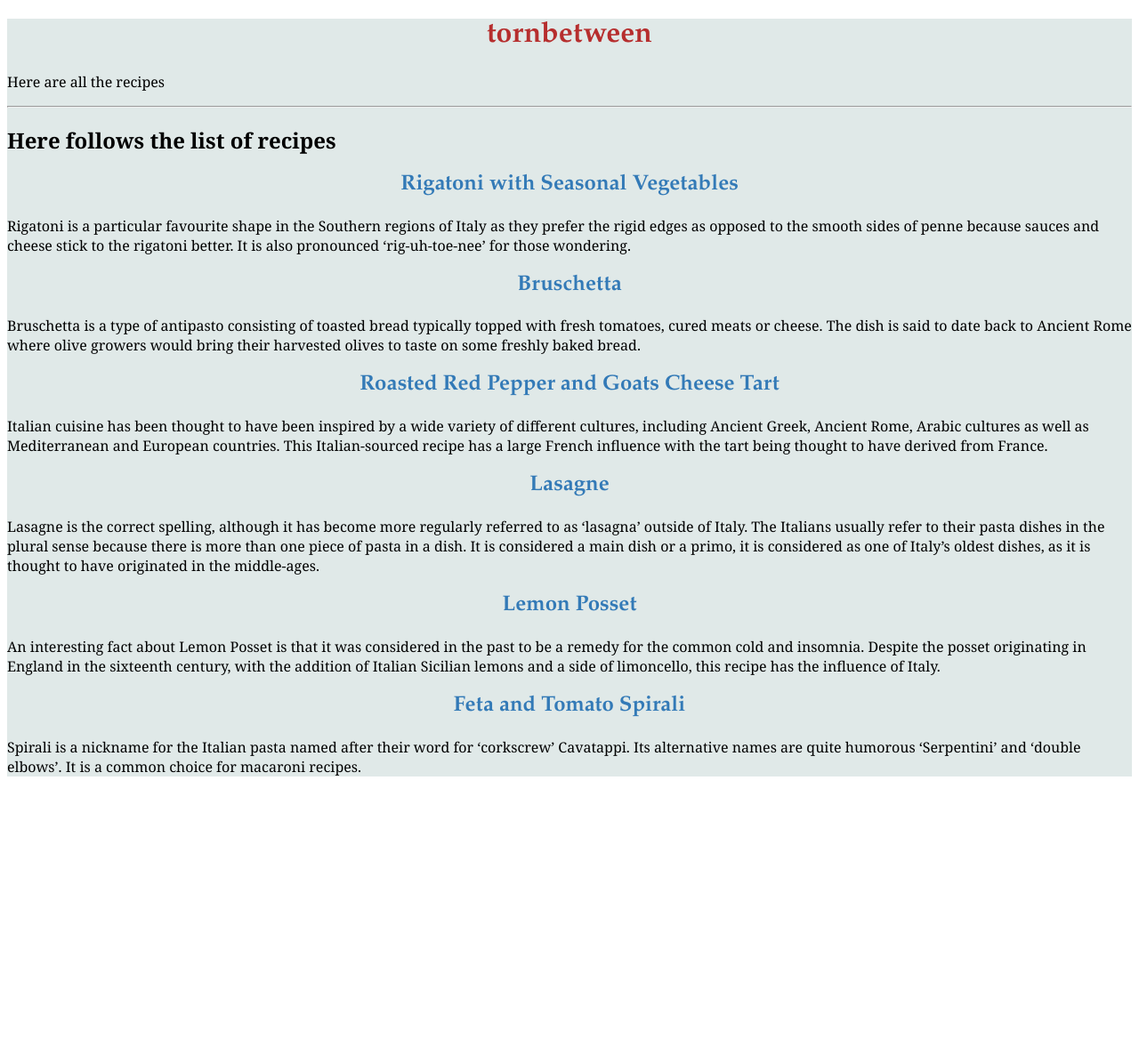
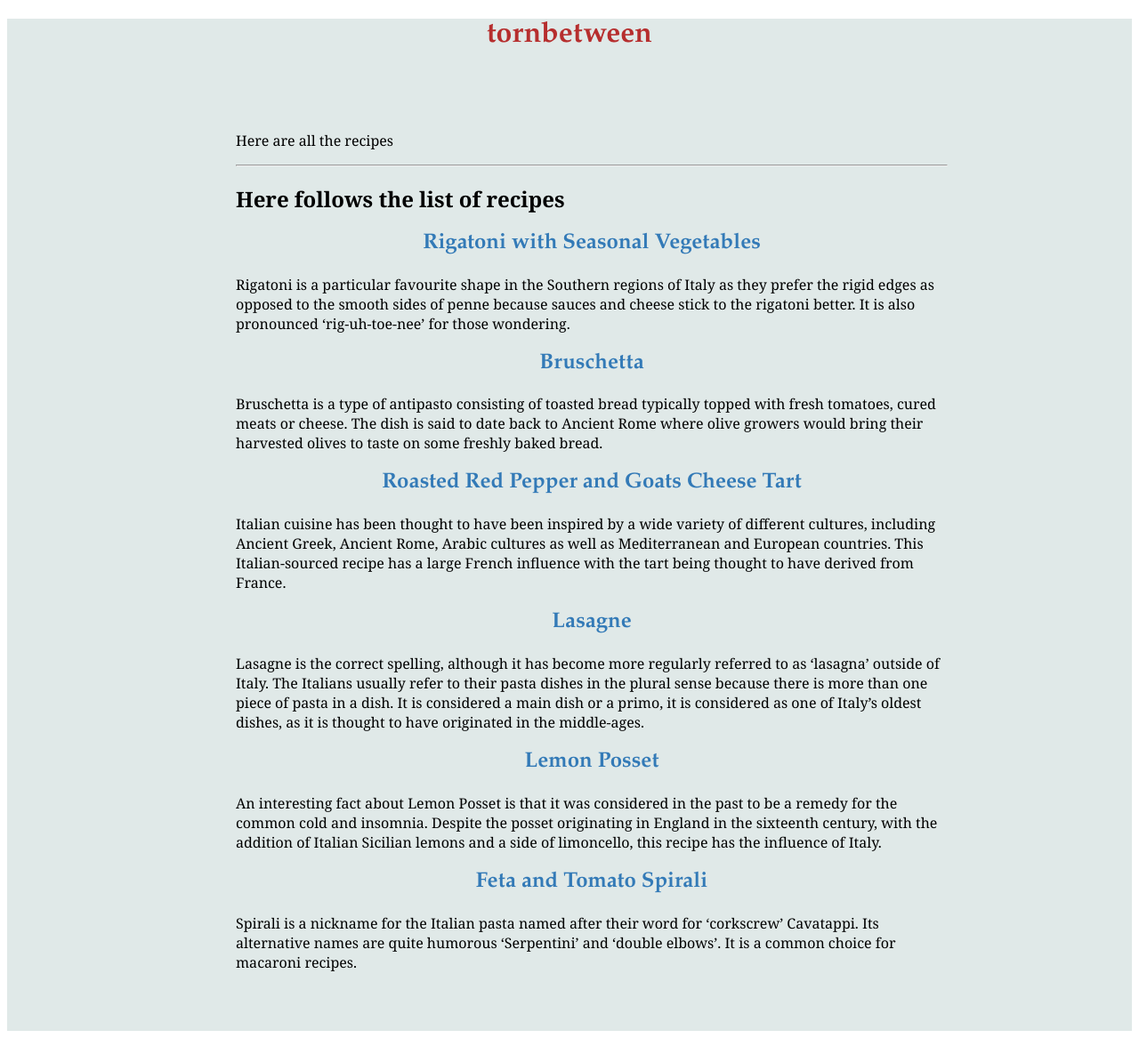
Before and after one commit to Hol1999/Hollyrecipewebsite, a Jekyll site: the page built from pages/recipelisting.md, in a window 1280 px wide. Shown: the whole page at 89% size. Built offline with Jekyll 4.4.1, drawn with Linux system fonts in a browser that asks for light colours; before the commit the page ends 900 px from its top, so only the background shows below that.

Commit message:
Update recipes.css

```diff
--- a/styles/recipes.css
+++ b/styles/recipes.css
@@ -1,5 +1,5 @@
 /* CSS for recipes */
-div.everything{
+div.content{
   margin: 0 auto 0 auto;
   padding-top: 50px;
   padding-right: 30px;
```
